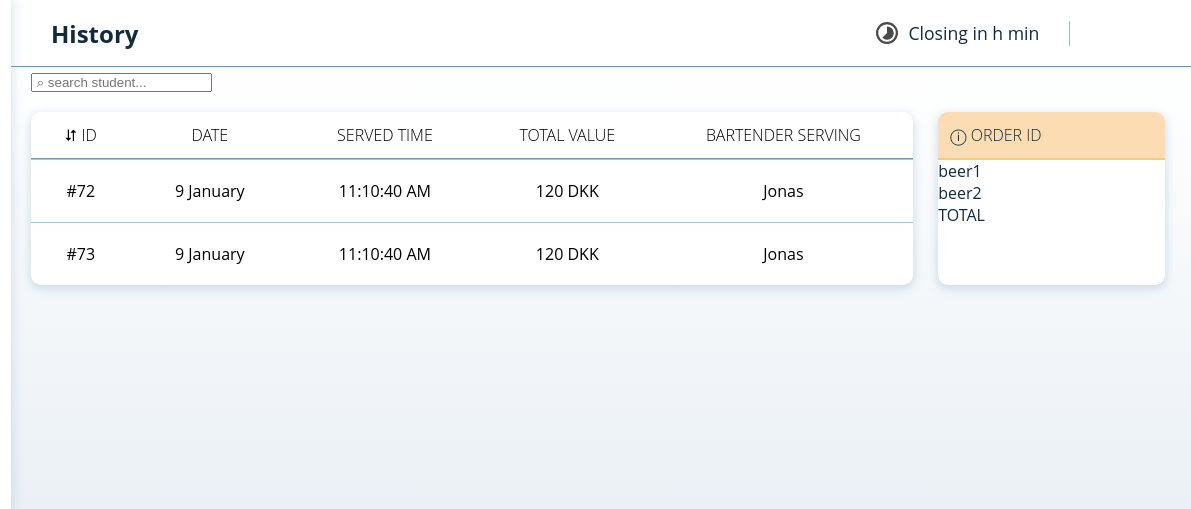
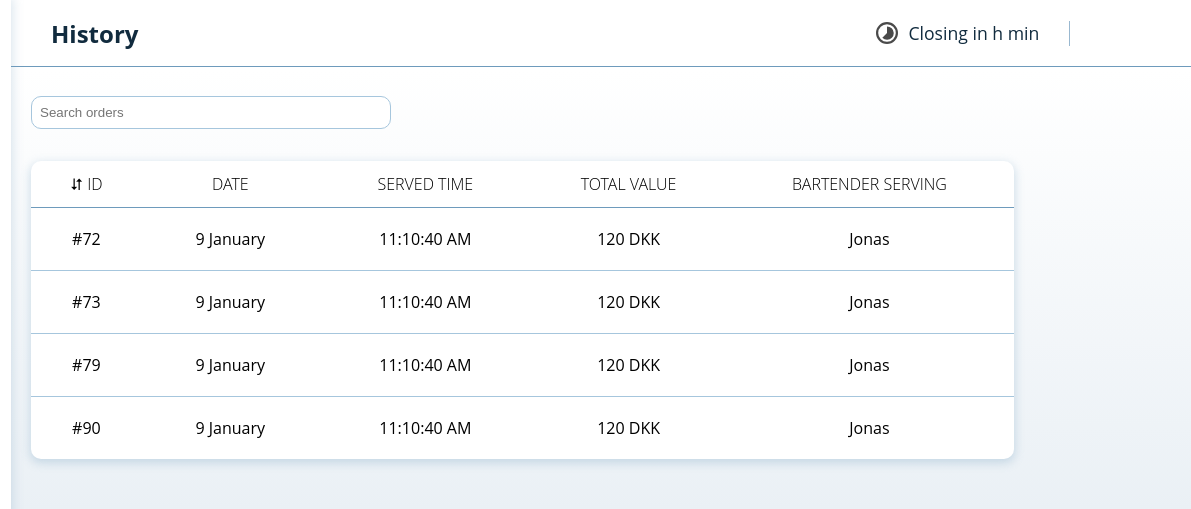
Before and after one commit to annacyb/fooBar-dashboard-improvements, a website built with Vite: page history.html in a window 1280 px wide. Shown: the top 509 px of the page, 89-1280 px from the left. Built offline with nearby package versions, Linux system fonts and the light colour scheme; no server answers; a web font is replaced by a local one.

Commit message:
styling and pop up

```diff
--- a/history.html
+++ b/history.html
@@ -93,7 +93,7 @@
       <div id="content-history">
       <section>
       <span>
-        <input type="search" placeholder=" ⌕ search student..." id="search" name="search" />
+        <input type="search" placeholder="Search orders" id="search" name="search" />
       </span>
 </section>
 
@@ -116,21 +116,22 @@
         </table>
 
         <template id="order">
-          <tr>
-            <td data-field="id">NAME</td>
-            <td data-field="date">MIDDLE</td>
-            <td data-field="time">MIDDLE</td>
-            <td data-field="value">MIDDLE</td>
-            <td data-field="bartender">MIDDLE</td>
+          <tr id="row">
+            <td data-field="id">X</td>
+            <td data-field="date">X</td>
+            <td data-field="time">X</td>
+            <td data-field="value">X</td>
+            <td data-field="bartender">X</td>
 
           </tr>
         </template>
       </section>
-      <section id="info-box">
+      <section id="info-box" class="hidden">
 
         <div id="flexbox">
        <h2> &#9432 ORDER ID</h2>
-<p>beer1</p>
+       <span id="close-btn">X</span>
+<p class="beer">beer1</p>
 <p>beer2</p>
 <p>TOTAL</p>
 </div>
--- a/sass/base/_colors.scss
+++ b/sass/base/_colors.scss
@@ -7,6 +7,7 @@ $blue-color2: #a6c6dd;
 $blue-color3: #6e9bbc;
 $blue-color4: #112b3e;
 
+$orange-color0: #fffaf3;
 $orange-color1: #fcddb3;
 $orange-color2: #ffc778;
 $orange-color3: #f9ab3d;
--- a/sass/history/_history.scss
+++ b/sass/history/_history.scss
@@ -13,10 +13,20 @@
     margin-left: 20px;
   }
 
+  #search {
+    text-align: left;
+    margin-top: 2vw;
+    margin-bottom: 1vw;
+    width: 360px;
+    padding: 8px;
+    border: solid 1px colors.$blue-color2;
+    border-radius: 10px;
+  }
+
   table {
     border-collapse: separate;
     border-spacing: 0;
-    width: 100%;
+    width: 120%;
     margin-top: 20px;
     background-color: white;
     border-radius: 10px;
@@ -31,6 +41,16 @@
     text-transform: uppercase;
     font-size: 1rem;
   }
+  #list tbody tr:hover td {
+    background-color: colors.$orange-color0;
+    border-radius: 0 0 10px 10px;
+    border-top: 1px solid colors.$orange-color2;
+    cursor: pointer;
+  }
+
+  #list tbody tr:first-child td {
+    border-top: 0;
+  }
 
   #list tbody tr td {
     padding: 20px;
@@ -42,14 +62,14 @@
 
 #history-layout {
   display: grid;
-  grid-template-columns: 70% 18%;
+  grid-template-columns: 65% 18%;
   gap: 2%;
 
   #info-box {
     h2 {
-      background-color: colors.$orange-color1;
+      background-color: colors.$orange-color0;
       border-radius: 10px 10px 0 0;
-      border-bottom: solid 2px colors.$orange-color2;
+      border-bottom: solid 1px colors.$orange-color2;
       padding: 12px;
       font-size: 1rem;
       font-weight: 100;
@@ -61,5 +81,9 @@
   }
 }
 
+.hidden {
+  display: none;
+}
+
 @media screen and (min-width: 600px) {
 }
--- a/script/history/history-main.js
+++ b/script/history/history-main.js
@@ -3,6 +3,8 @@ import { hideLoader } from "../modules/loader.js";
 import { historyOrders } from "../modules/history-orders";
 
 window.addEventListener("DOMContentLoaded", start);
+let popup = document.querySelector("#info-box");
+// let closePop = document.querySelector("#close");
 
 async function start() {
   loop();
@@ -28,7 +30,7 @@ function displayList(orders) {
 }
 
 function displayOrder(order) {
-  console.log(order.id);
+  console.log(order);
   // create clone
   const clone = document.querySelector("template#order").content.cloneNode(true);
 
@@ -39,8 +41,27 @@ function displayOrder(order) {
   clone.querySelector("[data-field=value]").textContent = order.value;
   clone.querySelector("[data-field=bartender]").textContent = order.bartender;
 
-  //   clone.querySelector("[data-field=id]").addEventListener("click", () => showPopUp(order));
+  clone.querySelector("#row").addEventListener("click", () => showPopUp(order.details));
   //   closePop.addEventListener("click", () => (popup.style.display = "none"));
 
   document.querySelector("#list tbody").appendChild(clone);
 }
+function showPopUp(order) {
+  //   closePop.style.display = "";
+  //   popup.style.display = "";
+
+  console.log(order);
+  popup.classList.remove("hidden");
+  document.querySelector("#list").style.width = "100%";
+
+  popup.querySelector(".beer").textContent = order;
+  document.querySelector("#close-btn").addEventListener("click", hidePopup);
+  //   popup.querySelector(".house").textContent = student.house;
+  //   popup.querySelector(".blood").textContent = `Blood status: ${student.bloodstatus}`;
+  //   popup.querySelector(".crest_img").src = `img/${student.house}.png`;
+}
+
+function hidePopup() {
+  popup.classList.add("hidden");
+  document.querySelector("#list").style.width = "130%";
+}
--- a/script/modules/history-orders.js
+++ b/script/modules/history-orders.js
@@ -6,7 +6,7 @@ const historyOrders = {
       served: "11:10:40 AM",
       value: "120 DKK",
       bartender: "Jonas",
-      order: ["beer", "beer2", "beer3"],
+      details: ["beer", "beer2", "beer3"],
     },
     {
       id: "#73",
@@ -14,7 +14,23 @@ const historyOrders = {
       served: "11:10:40 AM",
       value: "120 DKK",
       bartender: "Jonas",
-      order: ["beer", "beer2", "beer3"],
+      details: ["beer", "kotek", "beer3"],
+    },
+    {
+      id: "#79",
+      date: "9 January",
+      served: "11:10:40 AM",
+      value: "120 DKK",
+      bartender: "Jonas",
+      details: ["beer", "kotek", "beer3"],
+    },
+    {
+      id: "#90",
+      date: "9 January",
+      served: "11:10:40 AM",
+      value: "120 DKK",
+      bartender: "Jonas",
+      details: ["beer", "kotek", "beer3"],
     },
   ],
 };
```
